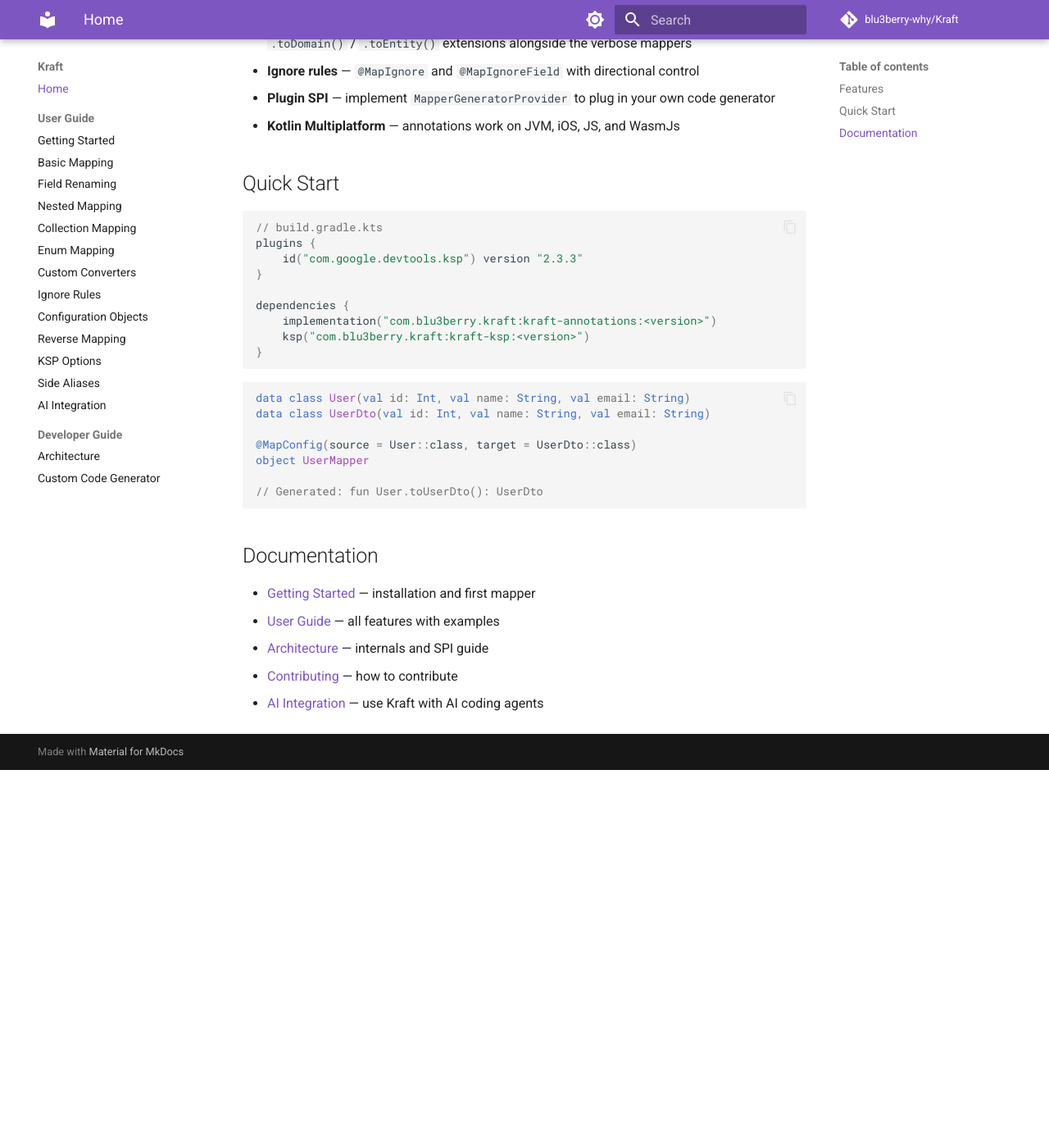
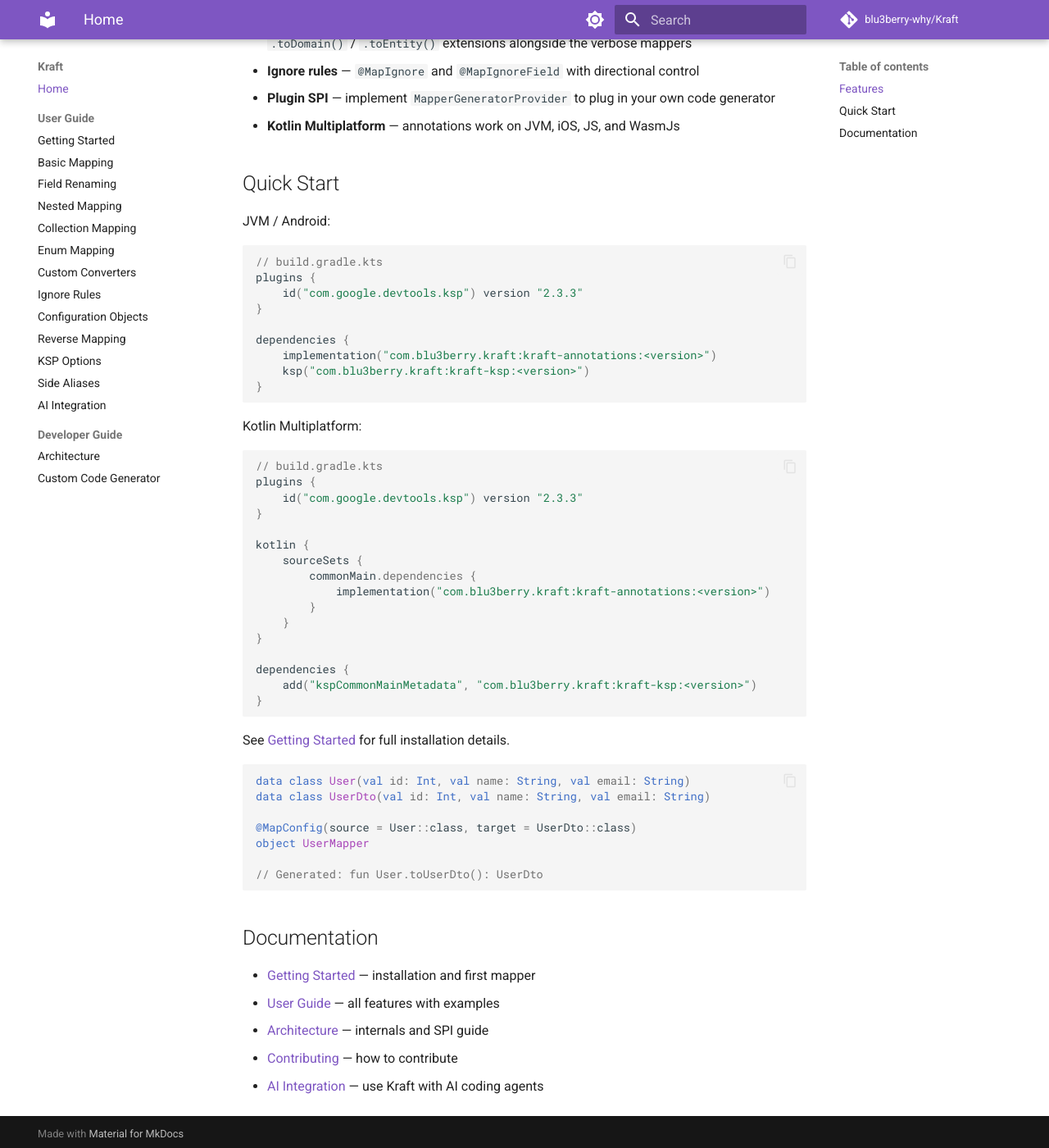
Before and after one commit to blu3berry-why/Kraft, an MkDocs documentation site: the page built from docs/index.md, in a window 1280 px wide and 1400 px high, scrolled down 762 px. Shown: the whole window at 82% size. Built offline with MkDocs 1.6.1 and Material for MkDocs 9.7.7, drawn with Linux system fonts in a browser that asks for light colours; comment, search, counter and statistics services are not loaded; before the commit the page ends 1701 px from its top, so only the background shows below that.

Commit message:
docs: complete API reference parity in README and index
- README Quick Reference: add ConverterDirection and IgnoreSide enum
  rows so the table covers every public type users reference in their
  annotations. Update the aliasEmitMode row to note it now applies to
  @MapEnum as well as @MapConfig.
- docs/index.md Quick Start: add the Kotlin Multiplatform install block
  so KMP users have a working snippet without having to leave the
  landing page; cross-link to Getting Started for the full guide.

````diff
--- a/docs/index.md
+++ b/docs/index.md
@@ -24,6 +24,8 @@
 
 ## Quick Start
 
+JVM / Android:
+
 ```kotlin
 // build.gradle.kts
 plugins {
@@ -35,6 +37,29 @@
     ksp("com.blu3berry.kraft:kraft-ksp:<version>")
 }
 ```
+
+Kotlin Multiplatform:
+
+```kotlin
+// build.gradle.kts
+plugins {
+    id("com.google.devtools.ksp") version "2.3.3"
+}
+
+kotlin {
+    sourceSets {
+        commonMain.dependencies {
+            implementation("com.blu3berry.kraft:kraft-annotations:<version>")
+        }
+    }
+}
+
+dependencies {
+    add("kspCommonMainMetadata", "com.blu3berry.kraft:kraft-ksp:<version>")
+}
+```
+
+See [Getting Started](user-guide/getting-started.md) for full installation details.
 
 ```kotlin
 data class User(val id: Int, val name: String, val email: String)
````
Also changed, not shown: README.md (+3 -1 lines).
